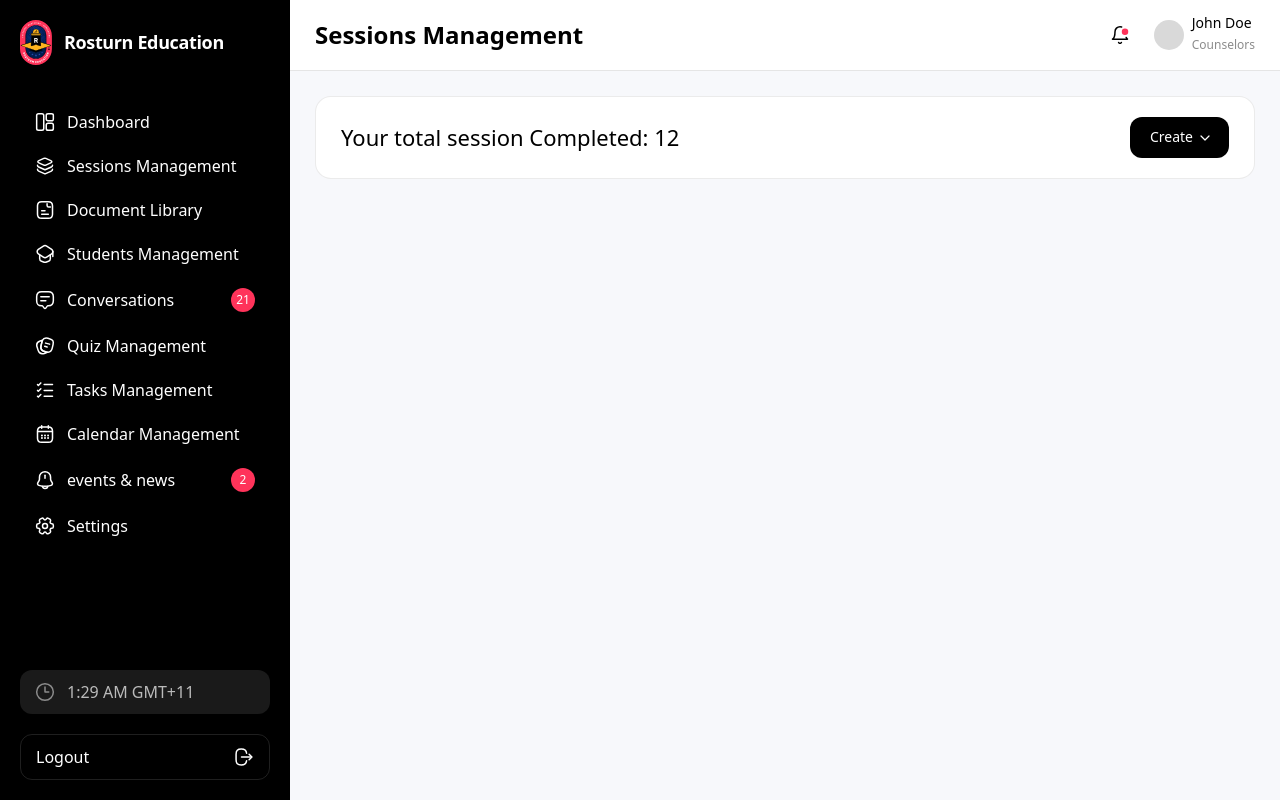
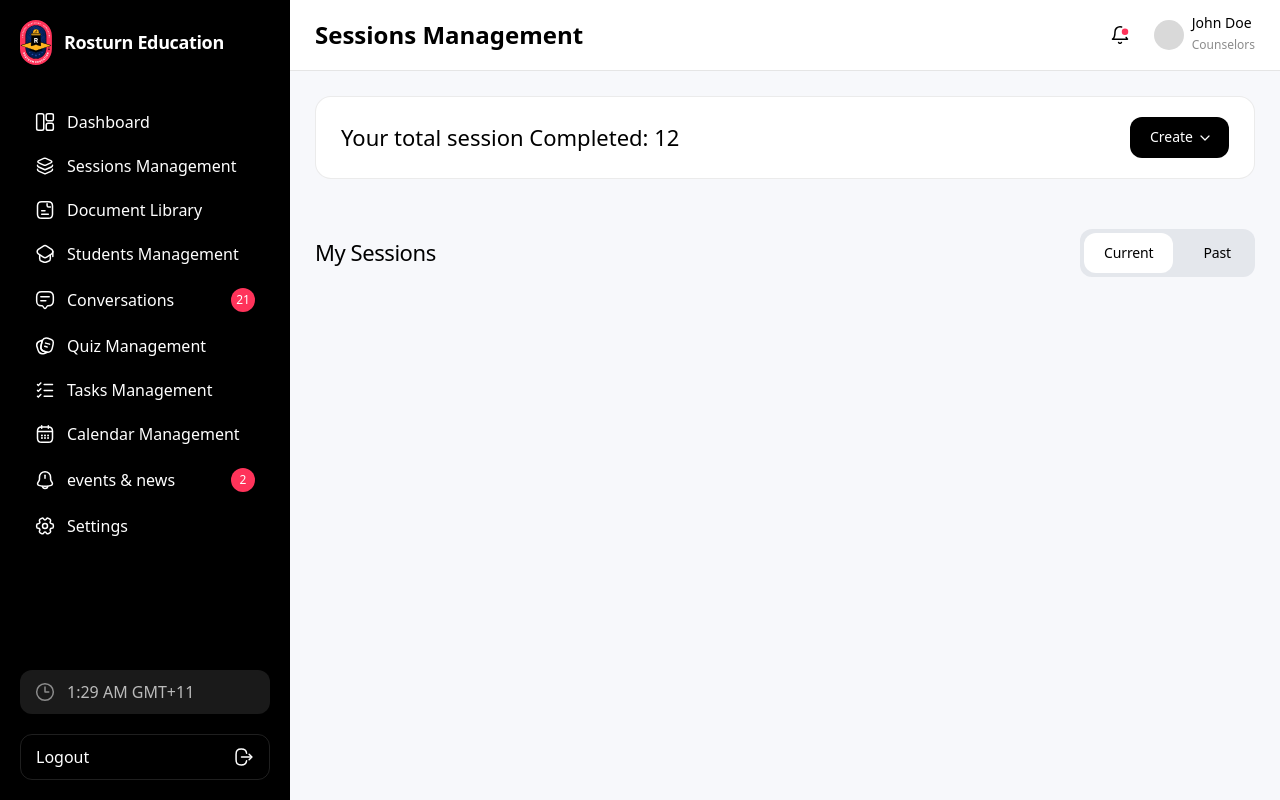
Before and after one commit to bdnaeem3/lms-project, a React (Vite) app: page / in a window 1280 px wide. Built offline with nearby package versions, Linux system fonts and the light colour scheme.

Commit message:
Page Heading UI done

```diff
--- a/src/App.jsx
+++ b/src/App.jsx
@@ -1,6 +1,7 @@
 import Sidebar from './components/Sidebar'
 import Topbar from './components/Topbar'
 import Header from './components/Header'
+import Heading from './components/Heading'
 
 function App() {
   return (
@@ -10,6 +11,7 @@ function App() {
         <Topbar />
         <div className='p-[25px]'>
           <Header />
+          <Heading />
         </div>
       </div>
     </main>
--- /dev/null
+++ b/src/components/Heading.jsx
@@ -0,0 +1,12 @@
+import Button from "../theme/button/Button"
+
+export default () => {
+    return (
+        <div className="flex items-center justify-between mt-[50px]">
+            <h3 className="text-[22px] leading-[27.1px] tracking-[-0.02em] font-[500]">
+                My Sessions
+            </h3>
+            <Button type="group" />
+        </div>
+    )
+}
--- a/src/theme/button/Button.jsx
+++ b/src/theme/button/Button.jsx
@@ -1,4 +1,5 @@
 import DefaultButton from "./DefaultButton"
+import GroupButton from "./GroupButton"
 import LogoutButton from "./LogoutButton"
 import PrimaryButton from "./PrimaryButton"
 
@@ -6,6 +7,8 @@ export default ({ type, ...rest }) => {
     switch (type) {
         case 'button':
             return <DefaultButton {...rest} />
+        case 'group':
+            return <GroupButton {...rest} />
         case 'logout':
             return <LogoutButton {...rest} />
         case 'primary':
--- /dev/null
+++ b/src/theme/button/GroupButton.jsx
@@ -0,0 +1,24 @@
+import { useState } from "react"
+
+export default () => {
+    const [leftButtonSelected, setLeftButtonSelected] = useState(true)
+
+    const onClickHandler = () => {
+        setLeftButtonSelected(prevStatus=>!prevStatus)
+    }
+
+    return (
+        <button
+            type="button"
+            className="flex gap-2.5 bg-[#001b4714] rounded-[12px] p-1 text-[14px] leading-[16.41px] tracking-[-0.01em] cursor-pointer"
+            onClick={onClickHandler}
+        >
+            <span className={`${leftButtonSelected ? 'bg-white' : ''} py-3 px-5 rounded-[12px]`}>
+                Current
+            </span>
+            <span className={`${!leftButtonSelected ? 'bg-white' : ''} py-3 px-5 rounded-[12px]`}>
+                Past
+            </span>
+        </button>
+    )
+}
```
